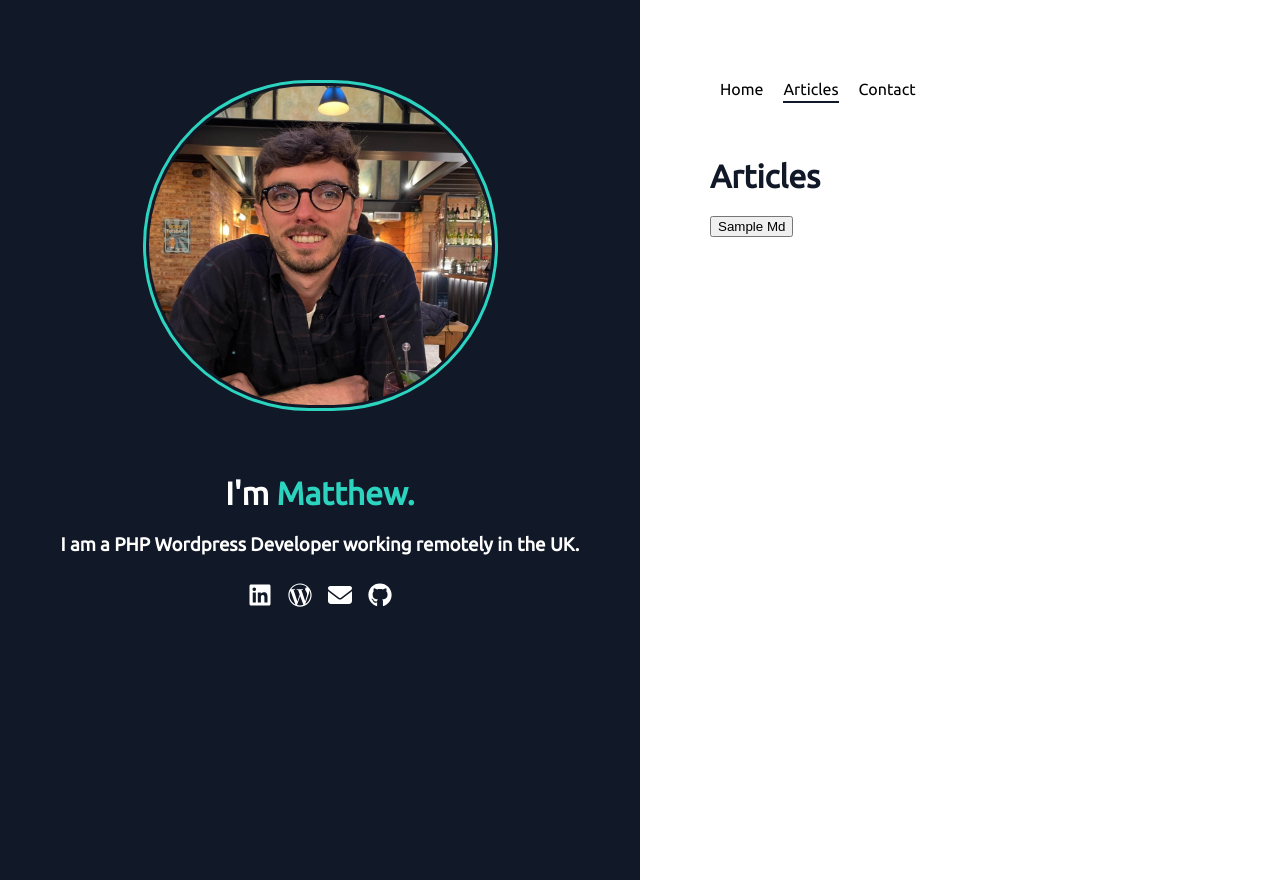
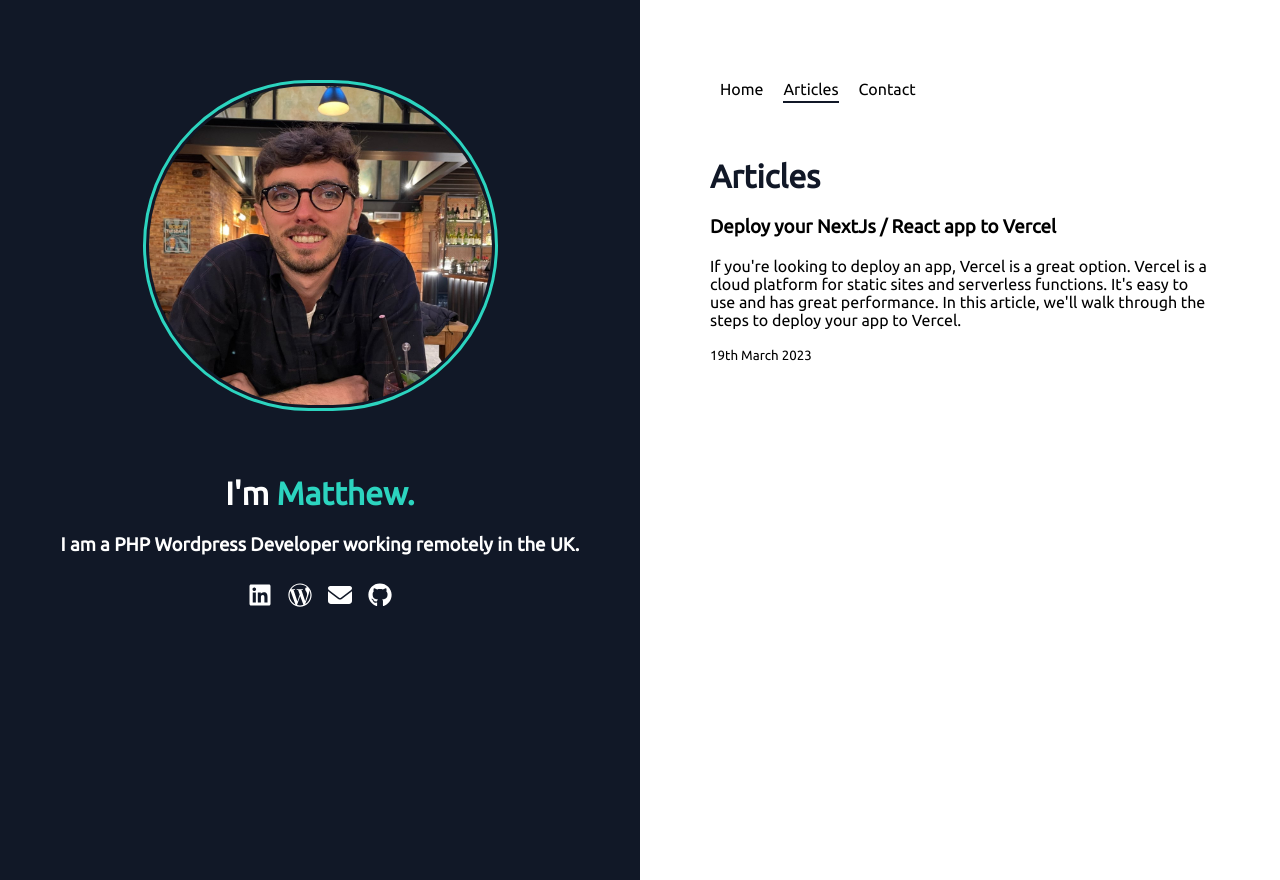
Before and after one commit to matt-oakley-dev/portfolio-site, a React (Create React App) app: page / in a window 1280 px wide. Both pictures are taken after a click on the item "Articles". Built offline with nearby package versions, Linux system fonts and the light colour scheme.

Commit message:
basic article setup finished

```diff
--- a/src/compontents/application/rightHero.js
+++ b/src/compontents/application/rightHero.js
@@ -1,8 +1,5 @@
 import React from "react";
 import { useState } from "react";
-
-import TechnologyRow from "../icons/technologyRow"
-import ButtonLink from "../button/buttonLink"
 
 import Home from "../sections/home"
 import Contact from "../sections/contact";
--- /dev/null
+++ b/src/compontents/button/articleButton.js
@@ -0,0 +1,12 @@
+
+import '../../scss/articles.scss';
+
+export default function ArticlesButton({title, excerpt, date, onClick}) {
+	return (
+		<div className='article-link' onClick={onClick}>
+			<h3>{title}</h3>
+			<p>{excerpt}</p>
+			<small>{date}</small>
+		</div>
+  	)
+}
--- a/src/compontents/md-articles/sample.md
+++ b/src/compontents/md-articles/sample.md
@@ -1,53 +1,44 @@
----
-__Advertisement :)__
+![enter image description here](https://vercel.com/_next/image?url=https://assets.vercel.com/image/upload/contentful/image/e5382hct74si/5Q6iTwx2CBd0pFrD9vzZWK/e537e396e236e5daa54a31ff7056a77d/papercuts-dark.png&w=3840&q=75)
 
-- __[pica](https://nodeca.github.io/pica/demo/)__ - high quality and fast image
-  resize in browser.
-- __[babelfish](https://github.com/nodeca/babelfish/)__ - developer friendly
-  i18n with plurals support and easy syntax.
+# Deploy your NextJs / React app to Vercel
 
-You will like those projects!
+If you're looking to deploy an app, Vercel is a great option. Vercel is a cloud platform for static sites and serverless functions. It's easy to use and has great performance. In this article, we'll walk through the steps to deploy your app to Vercel.
 
----
+1.  Sign up for Vercel
 
-# h1 Heading 8-)
-## h2 Heading
-### h3 Heading
-#### h4 Heading
-##### h5 Heading
-###### h6 Heading
+The first step is to sign up for Vercel. You can sign up with your GitHub, GitLab, or Bitbucket account. If you don't have any of these accounts, you can sign up with your email address.
 
+2.  Create a new project
 
-## Horizontal Rules
+Once you've signed up, you'll need to create a new project. To do this, click on the "Create a Project" button on the dashboard. You'll then be prompted to select your Git repository.
 
-___
+3.  Connect your Git repository
 
----
+Next, you'll need to connect your Git repository to Vercel. To do this, select your Git provider and grant Vercel access to your repository.
 
-***
+4.  Configure your project
 
+After you've connected your Git repository, you'll need to configure your project. This includes setting up your build command and output directory. You can do this by creating a **vercel.json** file in the root of your project. Here's an example of what this file might look like:
 
-## Typographic replacements
+`{
+  "build": {
+    "command": "npm run build",
+    "output": "dist"
+  }
+}`
 
-Enable typographer option to see result.
+5.  Deploy your app
 
-(c) (C) (r) (R) (tm) (TM) (p) (P) +-
+Once you've configured your project, you're ready to deploy your app. To do this, click on the "Deploy" button on the dashboard. Vercel will then build and deploy your app.
 
-test.. test... test..... test?..... test!....
+6.  Test your app
 
-!!!!!! ???? ,,  -- ---
+After your app has been deployed, you'll want to test it to make sure everything is working as expected. You can do this by clicking on the "Preview" button on the dashboard.
 
-"Smartypants, double quotes" and 'single quotes'
+7.  Custom domain
 
+Finally, if you want to use a custom domain for your app, you can set this up in the "Domains" section of the dashboard. Vercel provides a free SSL certificate for custom domains.
 
-## Emphasis
+Conclusion
 
-**This is bold text**
-
-__This is bold text__
-
-*This is italic text*
-
-_This is italic text_
-
-~~Strikethrough~~
+Deploying an app to Vercel is a straightforward process. By following the steps outlined in this article, you should be able to deploy your app to Vercel in no time. Remember to test your app after it's been deployed to make sure everything is working as expected. Good luck!
--- a/src/compontents/sections/articles.js
+++ b/src/compontents/sections/articles.js
@@ -1,6 +1,7 @@
 import ButtonLink from "../button/buttonLink"
 import SampleMD from "../md-articles/sample.md"
 import ReactMarkdown from 'react-markdown';
+import ArticlesButton from "../button/articleButton";
 
 import { useState } from "react";
 
@@ -26,7 +27,12 @@ export default function Articles() {
 			<div className='content-container mb-60'>
 				<div id="article-selector-container">
 					<h1 className='has-third-color'>Articles</h1>
-					<button onClick={(e) => handleMarkDownSelect(e, 'sample-md')}>Sample Md</button>
+					<ArticlesButton
+						title={'Deploy your NextJs / React app to Vercel'}
+						excerpt={"If you're looking to deploy an app, Vercel is a great option. Vercel is a cloud platform for static sites and serverless functions. It's easy to use and has great performance. In this article, we'll walk through the steps to deploy your app to Vercel."}
+						date={"19th March 2023"}
+						onClick={(e) => handleMarkDownSelect(e, 'sample-md')}
+					/>
 				</div>
 
 				<div id="article-content-container" className='hidden'>
--- /dev/null
+++ b/src/scss/articles.scss
@@ -0,0 +1,3 @@
+.article-link {
+	cursor: pointer;
+}
--- a/src/scss/helpers.scss
+++ b/src/scss/helpers.scss
@@ -34,3 +34,13 @@
 .hidden {
 	display: none !important;
 }
+
+img {
+	width: 100%;
+}
+
+code {
+	background: #ECEFF1;
+	color: #78909C;
+	border-radius: 2px;
+}
```
